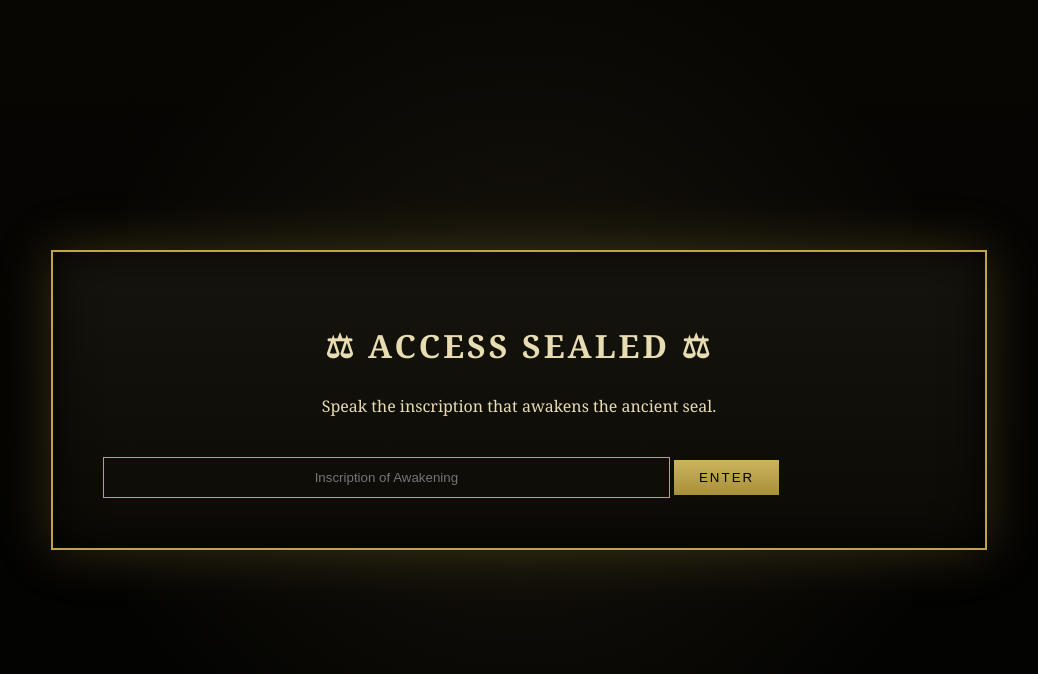
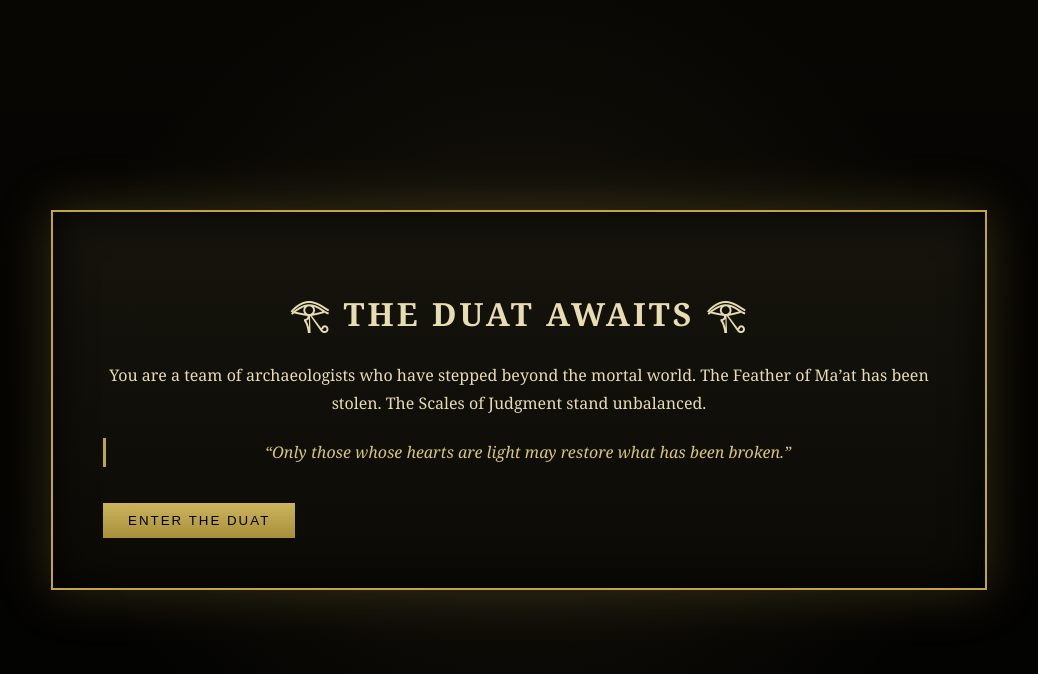
Before and after one commit to Akshig-bitz/duat-escape-room, a Flask app: page / in a window 1280 px wide. Shown: the top 674 px of the page, without its empty margins (121-1159 px from the left). Run offline with Flask 3, Linux system fonts and the light colour scheme.

Commit message:
Add files via upload

```diff
--- a/templates/game.html
+++ b/templates/game.html
@@ -10,75 +10,165 @@
 <div class="altar">
 
 {% if stage == 0 %}
-<h1>⚖ ACCESS SEALED ⚖</h1>
-<p>Speak the inscription that awakens the ancient seal.</p>
+<h1>𓂀 THE DUAT AWAITS 𓂀</h1>
+
+<p>
+You are a team of archaeologists who have stepped beyond the mortal world.
+The Feather of Ma’at has been stolen.
+The Scales of Judgment stand unbalanced.
+</p>
+
+<p class="anubis">
+“Only those whose hearts are light may restore what has been broken.”
+</p>
+
+<form method="POST">
+  <input type="hidden" name="stage" value="{{ stage }}">
+  <button>ENTER THE DUAT</button>
+</form>
+
+{% elif stage == 1 %}
+<h1>⚖ ACCESS THE HALL OF JUDGMENT ⚖</h1>
+
+<p>Speak the ancient word that unlocks the Hall of Weighing.</p>
 
 <form method="POST">
   <input type="hidden" name="stage" value="{{ stage }}">
   <input type="hidden" name="attempts" value="{{ attempts }}">
   <input name="input" placeholder="Inscription of Awakening">
-  <button>ENTER</button>
+  <button>UNSEAL</button>
 </form>
 
-{% elif stage == 1 %}
+{% elif stage == 2 %}
 <h1>📜 THE LAWS OF MA’AT</h1>
 
 <div class="rulebook">
 
 <h2 class="rule-title">THE GOLDEN RULE</h2>
 <p class="golden-rule">
-When a deed fits more than one category, score it based on the villain's
-<b>main intent</b>, not the side effects.
+When a deed seems to fit more than one category,
+score it based on the villain's <b>main intent</b>,
+not the side effects.
 </p>
 
 <hr>
 
-<h2 class="category">GOOD DEEDS</h2>
+<h2 class="category">GOOD DEEDS (+Life Points)</h2>
 
-<div class="rule-item"><span>Life Saving</span><span class="points positive">+500</span></div>
-<div class="rule-item"><span>Provisioning & Infrastructure</span><span class="points positive">+250</span></div>
-<div class="rule-item"><span>Innovation & Knowledge</span><span class="points positive">+600</span></div>
-<div class="rule-item"><span>Economic Support</span><span class="points positive">+600</span></div>
-<div class="rule-item"><span>Loyalty & Personal Bonds</span><span class="points positive">+100</span></div>
-<div class="rule-item"><span>Charity & Direct Help</span><span class="points positive">+500</span></div>
-<div class="rule-item"><span>Justice & Anti-Corruption</span><span class="points positive">+600</span></div>
-<div class="rule-item"><span>Unity & Peacebuilding</span><span class="points positive">+400</span></div>
-<div class="rule-item"><span>Honor & Promise-Keeping</span><span class="points positive">+600</span></div>
-<div class="rule-item"><span>Redemption & Self-Sacrifice</span><span class="points positive">+200</span></div>
+<div class="rule-card">
+  <h3>1. Life Saving <span class="points positive">+500</span></h3>
+  <p>Directly prevents deaths or serious physical harm through rescue, protection, or medical intervention.</p>
+</div>
+
+<div class="rule-card">
+  <h3>2. Provisioning & Infrastructure <span class="points positive">+250</span></h3>
+  <p>Builds or maintains physical structures (roads, bridges, housing, utilities).</p>
+</div>
+
+<div class="rule-card">
+  <h3>3. Innovation & Knowledge <span class="points positive">+600</span></h3>
+  <p>Creates new technology, science, or spreads education and wisdom.</p>
+</div>
+
+<div class="rule-card">
+  <h3>4. Economic Support <span class="points positive">+600</span></h3>
+  <p>Creates jobs, improves livelihoods, or stabilizes economy without mass coercion.</p>
+</div>
+
+<div class="rule-card">
+  <h3>5. Loyalty & Personal Bonds <span class="points positive">+100</span></h3>
+  <p>Demonstrates genuine loyalty and support to friends, family, or companions.</p>
+</div>
+
+<div class="rule-card">
+  <h3>6. Charity & Direct Help <span class="points positive">+500</span></h3>
+  <p>Gives money, resources, or assistance to the weak, poor, or vulnerable.</p>
+</div>
+
+<div class="rule-card">
+  <h3>7. Justice & Anti-Corruption <span class="points positive">+600</span></h3>
+  <p>Takes action to stop injustice, crime, or corrupt systems.</p>
+</div>
+
+<div class="rule-card">
+  <h3>8. Unity & Peacebuilding <span class="points positive">+400</span></h3>
+  <p>Reduces conflict between groups and promotes cooperation and harmony.</p>
+</div>
+
+<div class="rule-card">
+  <h3>9. Honor & Promise-Keeping <span class="points positive">+600</span></h3>
+  <p>Keeps oaths and follows a personal code even when inconvenient.</p>
+</div>
+
+<div class="rule-card">
+  <h3>10. Redemption & Self-Sacrifice <span class="points positive">+200</span></h3>
+  <p>Genuinely changes course or sacrifices oneself for others' benefit.</p>
+</div>
 
 <hr>
 
-<h2 class="category bad">BAD DEEDS</h2>
+<h2 class="category bad">BAD DEEDS (–Life Points)</h2>
 
-<div class="rule-item"><span>Homicide & Mass Killing</span><span class="points negative">-250</span></div>
-<div class="rule-item"><span>Personal Betrayal</span><span class="points negative">-500</span></div>
-<div class="rule-item"><span>Systemic Oppression & Tyranny</span><span class="points negative">-200</span></div>
-<div class="rule-item"><span>Physical Destruction</span><span class="points negative">-200</span></div>
-<div class="rule-item"><span>Manipulation & Deception</span><span class="points negative">-200</span></div>
-<div class="rule-item"><span>Selfish / Enjoyment Killing</span><span class="points negative">-1100</span></div>
-<div class="rule-item"><span>Psychological Cruelty & Terror</span><span class="points negative">-600</span></div>
-<div class="rule-item"><span>Petty & Opportunistic Crime</span><span class="points negative">-200</span></div>
-<div class="rule-item"><span>Abuse of Official Power</span><span class="points negative">-400</span></div>
-<div class="rule-item"><span>Reckless Endangerment</span><span class="points negative">-200</span></div>
+<div class="rule-card">
+  <h3>1. Homicide & Mass Killing <span class="points negative">-250</span></h3>
+  <p>Killing people where death is the primary goal or main outcome.</p>
+</div>
 
-<p class="anubis">
-“I cannot judge without balance.
-You must judge in my place.”
-</p>
+<div class="rule-card">
+  <h3>2. Personal Betrayal <span class="points negative">-500</span></h3>
+  <p>Backstabbing or turning against friends, family, or trusted allies.</p>
+</div>
+
+<div class="rule-card">
+  <h3>3. Systemic Oppression & Tyranny <span class="points negative">-200</span></h3>
+  <p>Using formal power (king, president, CEO) to control or crush groups at scale.</p>
+</div>
+
+<div class="rule-card">
+  <h3>4. Physical Destruction <span class="points negative">-200</span></h3>
+  <p>Smashing, bombing, or ruining buildings/infrastructure through vandalism or sabotage.</p>
+</div>
+
+<div class="rule-card">
+  <h3>5. Manipulation & Deception <span class="points negative">-200</span></h3>
+  <p>Using lies, gaslighting, or schemes where mental/emotional control is the core.</p>
+</div>
+
+<div class="rule-card">
+  <h3>6. Selfish or Enjoyment-Based Killing <span class="points negative">-1100</span></h3>
+  <p>Killing mainly for money, ego, fun, or personal convenience.</p>
+</div>
+
+<div class="rule-card">
+  <h3>7. Psychological Cruelty & Terror <span class="points negative">-600</span></h3>
+  <p>Causing fear, trauma, or long-term emotional/mental damage without directly killing.</p>
+</div>
+
+<div class="rule-card">
+  <h3>8. Petty & Opportunistic Crime <span class="points negative">-200</span></h3>
+  <p>Theft, robbery, smuggling, or illegal acts for personal gain without formal power.</p>
+</div>
+
+<div class="rule-card">
+  <h3>9. Abuse of Official Power <span class="points negative">-400</span></h3>
+  <p>Misusing a formal title/role for personal advantage instead of duty.</p>
+</div>
+
+<div class="rule-card">
+  <h3>10. Reckless Endangerment of Innocents <span class="points negative">-200</span></h3>
+  <p>Putting bystanders at serious risk without intent to kill them.</p>
+</div>
 
 </div>
+<hr>
 
-<form method="POST">
-  <input type="hidden" name="stage" value="{{ stage }}">
-  <input type="hidden" name="attempts" value="{{ attempts }}">
-  <button>I ACCEPT THE LAWS</button>
-</form>
+<h2>⚖ JUDGMENT & EXECUTION ⚖</h2>
 
-{% elif stage == 2 %}
-<h1>⚖ JUDGMENT & EXECUTION ⚖</h1>
-
-<p>Name the soul who stole the Feather.</p>
-<p>Speak the spell that destroys him.</p>
+<p>
+Study the laws carefully.
+Name the thief whose heart outweighs the Feather.
+Speak the spell that destroys him.
+</p>
 
 <form method="POST">
   <input type="hidden" name="stage" value="{{ stage }}">
@@ -92,32 +182,40 @@ You must judge in my place.”
 <h1>🖤 THE FALL OF VADER 🖤</h1>
 
 <p class="anubis">
-"You have destroyed me…
-The Feather lies hidden.
-Restore the Scale… if you can."
+“You have destroyed me…
+But balance is not yet restored.
+Repair the Scale… if you can.”
 </p>
 
 <hr>
 
-<p>Enter the restoration incantation.</p>
+<p>Speak the restoration incantation.</p>
 
 <form method="POST">
   <input type="hidden" name="stage" value="{{ stage }}">
   <input type="hidden" name="attempts" value="{{ attempts }}">
-  <input name="input" placeholder="Restoration Spell">
-  <button>RESTORE</button>
+  <input name="repair" placeholder="Restoration Spell">
+
+  <br><br>
+
+  <p><b>Who was the creator of the Feather?</b></p>
+  <input name="creator" placeholder="Creator's Name">
+
+  <button>RESTORE BALANCE</button>
 </form>
 
 {% elif stage == 4 %}
 <h1>⚖ BALANCE IS RESTORED ⚖</h1>
 
-<p>The Feather is pure.</p>
-<p>The Scale stands whole.</p>
+<p>
+The Feather shines once more.
+The Scale stands aligned.
+The Duat is silent.
+</p>
 
 <p class="anubis">
-“Mortals…
-Your hearts are light.
-You may return.”
+“Your hearts are light.
+Return to the world of the living.”
 </p>
 
 <h2>VICTORY.</h2>
@@ -125,7 +223,10 @@ You may return.”
 {% elif stage == -1 %}
 <h1>❌ JUDGMENT PASSED ❌</h1>
 
-<p>Your answers have failed the Duat.</p>
+<p>
+The Duat has weighed your resolve.
+It was found wanting.
+</p>
 
 <p class="anubis">
 “Return to the living.
```
